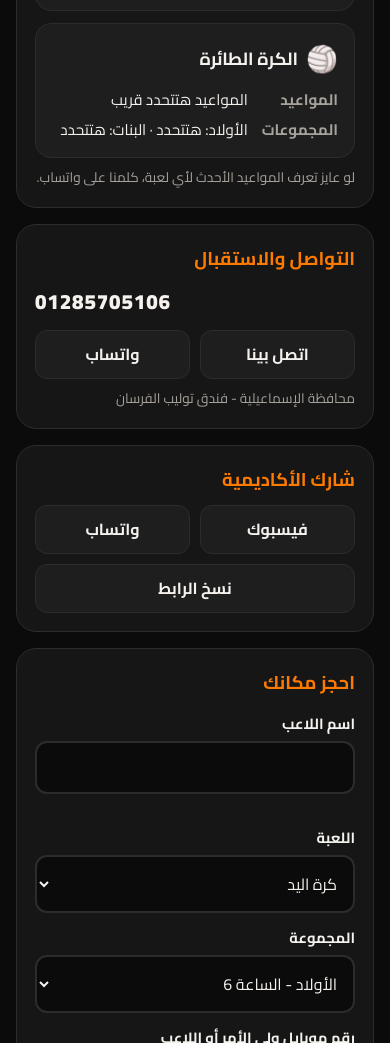
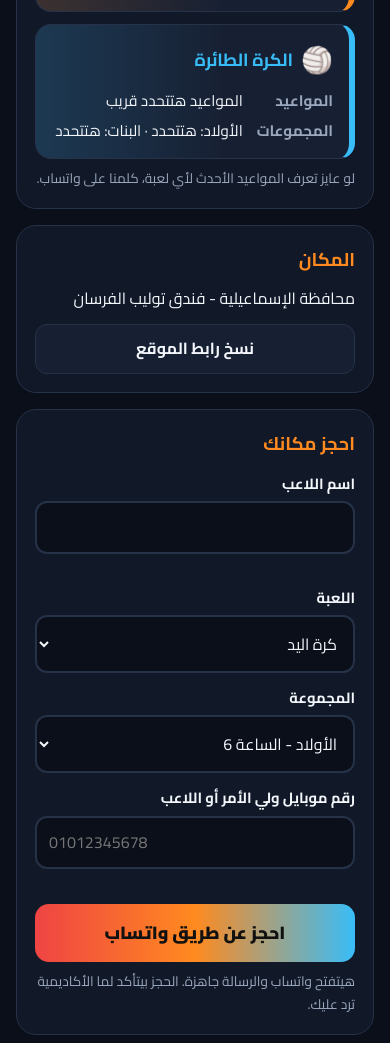
Before and after one commit to yuossif355-bit/Professional, a plain HTML site: page index.html in a window 390 px wide. Shown: the part 793-1836 px from the top of the page. Drawn offline with Linux system fonts and the light colour scheme.

Commit message:
Remove phone and social links, new per-sport color palette
Co-Authored-By: Claude Sonnet 5.5 <noreply@anthropic.com>
Claude-Session: https://claude.ai/code/session_01PYkPWppxGnjuVjqSMweABW

```diff
--- a/index.html
+++ b/index.html
@@ -5,28 +5,29 @@
 <meta name="viewport" content="width=device-width,initial-scale=1,viewport-fit=cover">
 <title>بروفيشنال أكاديمي | كرة يد · سلة · طائرة</title>
 <meta name="description" content="أكاديمية بروفيشنال الإسماعيلية: كرة يد، كرة سلة، وكرة طائرة للشباب والبنات. احجز مكانك الآن.">
-<meta name="theme-color" content="#0b0b0b">
+<meta name="theme-color" content="#0a0f1a">
 <link rel="icon" type="image/png" sizes="192x192" href="img/icon-192.png">
 <link rel="apple-touch-icon" href="img/icon-192.png">
 <link rel="preconnect" href="https://fonts.googleapis.com">
 <link rel="preconnect" href="https://fonts.gstatic.com" crossorigin>
 <link href="https://fonts.googleapis.com/css2?family=Cairo:wght@400;600;700;900&display=swap" rel="stylesheet">
 <style>
-:root{--bg:#0b0b0b;--panel:#161616;--panel-2:#1e1e1e;--line:#2c2c2c;--text:#f5f2ee;--muted:#a7a29b;--or:#ff7a00;--or-2:#ffb066}
+:root{--bg:#0a0f1a;--panel:#111827;--panel-2:#172033;--line:#263248;--text:#f3f6fb;--muted:#9aa7bd;--or:#ff8a1f;--or-2:#ffc27a;--red:#ef4444;--blue:#38bdf8;--grad:linear-gradient(90deg,#ef4444,#ff8a1f,#38bdf8)}
 *{box-sizing:border-box;margin:0;padding:0}
 body{background:var(--bg);color:var(--text);font-family:"Cairo",system-ui,sans-serif;line-height:1.7;padding-bottom:calc(28px + env(safe-area-inset-bottom,0px))}
 button,input,select{font:inherit;color:inherit}
 button,label{cursor:pointer}
 :focus-visible{outline:3px solid var(--or);outline-offset:2px}
 .wrap{max-width:720px;margin:0 auto;padding-inline:16px}
-.hero{text-align:center;padding:26px 16px 22px;background:radial-gradient(ellipse at 50% 0%,rgba(255,122,0,.28),transparent 65%);border-bottom:3px solid var(--or)}
-.hero img{width:min(240px,64vw);height:auto;border-radius:50%;box-shadow:0 0 44px rgba(255,122,0,.45)}
+.hero{text-align:center;padding:26px 16px 22px;background:radial-gradient(ellipse at 20% 0%,rgba(239,68,68,.25),transparent 55%),radial-gradient(ellipse at 80% 0%,rgba(56,189,248,.22),transparent 55%),radial-gradient(ellipse at 50% 0%,rgba(255,138,31,.22),transparent 60%);border-bottom:4px solid transparent;border-image:var(--grad) 1}
+.hero img{width:min(240px,64vw);height:auto;border-radius:50%;box-shadow:0 0 44px rgba(255,138,31,.4)}
 h1{font-size:1.7rem;font-weight:900;margin:18px 0 4px;line-height:1.3;text-wrap:balance}
 .tag{color:var(--or-2);font-weight:700}
 .card{background:var(--panel);border:1px solid var(--line);border-radius:20px;padding:18px;margin-top:16px}
 .card h2{font-size:1.15rem;margin-bottom:10px;color:var(--or)}
 .sports{display:grid;gap:12px}
-.sport{background:var(--panel-2);border:1px solid var(--line);border-radius:16px;padding:14px 16px}
+.sport{--c:var(--or);background:var(--panel-2);border:1px solid var(--line);border-inline-start:6px solid var(--c);border-radius:16px;padding:14px 16px;background-image:linear-gradient(90deg,color-mix(in srgb,var(--c) 16%,transparent),transparent 60%)}
+.sport h3{color:var(--c)}
 .sport h3{font-size:1.1rem;display:flex;align-items:center;gap:8px;margin-bottom:6px}
 .sport h3 span{font-size:1.6rem}
 dl{display:grid;grid-template-columns:auto 1fr;gap:4px 14px;font-size:.95rem}
@@ -37,9 +38,9 @@ dd{min-width:0;overflow-wrap:anywhere}
 .f{display:flex;flex-direction:column;gap:5px;margin-top:12px}
 .f label{font-weight:700;font-size:.92rem}
 .f input,.f select{background:var(--bg);border:2px solid var(--line);border-radius:12px;padding:11px 12px;min-width:0;width:100%}
-.f input:focus,.f select:focus{outline:none;border-color:var(--or)}
+.f input:focus,.f select:focus{outline:none;border-color:var(--blue)}
 .err{color:#ff7b72;font-size:.82rem;min-height:1.1em}
-.book{width:100%;margin-top:16px;background:var(--or);color:#111;border:0;border-radius:14px;padding:14px;font-weight:900;font-size:1.1rem}
+.book{width:100%;margin-top:16px;background:var(--grad);color:#111;border:0;border-radius:14px;padding:14px;font-weight:900;font-size:1.1rem}
 .note{color:var(--muted);font-size:.85rem;margin-top:8px}
 .toast{position:fixed;inset-inline:16px;bottom:calc(20px + env(safe-area-inset-bottom,0px));margin:auto;max-width:340px;background:var(--text);color:var(--bg);border-radius:12px;padding:10px 14px;text-align:center;font-weight:700;display:none}
 .toast.show{display:block}
@@ -61,22 +62,9 @@ footer{text-align:center;color:var(--muted);font-size:.85rem;margin-top:26px}
   </section>
 
   <section class="card" aria-labelledby="c">
-    <h2 id="c">التواصل والاستقبال</h2>
-    <p id="cPhone" dir="ltr" style="margin-bottom:10px;text-align:start;font-size:1.3rem;font-weight:900;letter-spacing:.04em"></p>
-    <div class="share">
-      <a id="cCall" href="#">اتصل بينا</a>
-      <a id="cWa" href="#" target="_blank" rel="noopener">واتساب</a>
-    </div>
-    <p class="note" id="cAddr"></p>
-  </section>
-
-  <section class="card" aria-labelledby="s">
-    <h2 id="s">شارك الأكاديمية</h2>
-    <div class="share">
-      <a id="fb" href="#" target="_blank" rel="noopener">فيسبوك</a>
-      <a id="wa" href="#" target="_blank" rel="noopener">واتساب</a>
-      <button type="button" id="copy">نسخ الرابط</button>
-    </div>
+    <h2 id="c">المكان</h2>
+    <p id="cAddr"></p>
+    <div class="share" style="margin-top:12px"><button type="button" id="copy">نسخ رابط الموقع</button></div>
   </section>
 
   <section class="card" aria-labelledby="b">
@@ -98,16 +86,16 @@ footer{text-align:center;color:var(--muted);font-size:.85rem;margin-top:26px}
 <script>
 /* ===== عدّل هنا بس: الرقم والعنوان واللعبات والمجموعات والمواعيد ===== */
 var CONFIG = {
-  phone: "01285705106",
+  phone: "", /* رقم الاستقبال (لسه متحطش). لما تحطه، الحجز بيفتح واتساب برسالة جاهزة */
   address: "محافظة الإسماعيلية - فندق توليب الفرسان",
   sports: [
-    { id: "handball",   name: "كرة اليد",   icon: "🤾",
+    { id: "handball",   name: "كرة اليد",   icon: "🤾", color: "#ef4444",
       days: "السبت والاتنين والأربعاء",
       groups: [ {name:"الأولاد", time:"الساعة 6"}, {name:"البنات", time:"الساعة 8"} ] },
-    { id: "basketball", name: "كرة السلة",  icon: "🏀",
+    { id: "basketball", name: "كرة السلة",  icon: "🏀", color: "#ff8a1f",
       days: "المواعيد هتتحدد قريب",
       groups: [ {name:"الأولاد", time:"هتتحدد"}, {name:"البنات", time:"هتتحدد"} ] },
-    { id: "volleyball", name: "الكرة الطائرة", icon: "🏐",
+    { id: "volleyball", name: "الكرة الطائرة", icon: "🏐", color: "#38bdf8",
       days: "المواعيد هتتحدد قريب",
       groups: [ {name:"الأولاد", time:"هتتحدد"}, {name:"البنات", time:"هتتحدد"} ] }
   ]
@@ -116,17 +104,14 @@ var CONFIG = {
 <script>
 (function(){
   var $=function(s){return document.querySelector(s)};
-  var intl="20"+CONFIG.phone.replace(/\D/g,"").replace(/^0/,"");
+  var digits=CONFIG.phone.replace(/\D/g,""),intl=digits?"20"+digits.replace(/^0/,""):"";
   $("#y").textContent=new Date().getFullYear();
-  $("#cPhone").textContent=CONFIG.phone;
-  $("#cCall").href="tel:+"+intl;
-  $("#cWa").href="https://wa.me/"+intl;
   $("#cAddr").textContent=CONFIG.address;
 
   function el(tag,cls,txt){var e=document.createElement(tag);if(cls)e.className=cls;if(txt!=null)e.textContent=txt;return e}
   var box=$("#sports"),sel=$("#sport");
   CONFIG.sports.forEach(function(s){
-    var d=el("div","sport"),h=el("h3");h.appendChild(el("span",null,s.icon));h.appendChild(document.createTextNode(s.name));
+    var d=el("div","sport"),h=el("h3");d.style.setProperty("--c",s.color);h.appendChild(el("span",null,s.icon));h.appendChild(document.createTextNode(s.name));
     var dl=el("dl");
     dl.appendChild(el("dt",null,"المواعيد"));dl.appendChild(el("dd",null,s.days));
     dl.appendChild(el("dt",null,"المجموعات"));dl.appendChild(el("dd",null,s.groups.map(function(g){return g.name+": "+g.time}).join("  ·  ")));
@@ -140,9 +125,7 @@ var CONFIG = {
   }
   sel.addEventListener("change",fillGroups);fillGroups();
 
-  var url=location.href.split("#")[0],t=encodeURIComponent("أكاديمية بروفيشنال الإسماعيلية");
-  $("#fb").href="https://www.facebook.com/sharer/sharer.php?u="+encodeURIComponent(url);
-  $("#wa").href="https://wa.me/?text="+t+"%20"+encodeURIComponent(url);
+  var url=location.href.split("#")[0];
   function toast(m){var e=$("#toast");e.textContent=m;e.classList.add("show");clearTimeout(toast._t);toast._t=setTimeout(function(){e.classList.remove("show")},2200)}
   $("#copy").addEventListener("click",function(){
     if(navigator.clipboard&&navigator.clipboard.writeText)navigator.clipboard.writeText(url).then(function(){toast("تم نسخ الرابط بنجاح!")},function(){toast(url)});else toast(url);
@@ -153,6 +136,7 @@ var CONFIG = {
     $("#whoErr").textContent=who?"":"اكتب اسم اللاعب.";if(!who)ok=false;
     if(!/^01[0125]\d{8}$/.test(ph)){$("#phErr").textContent="اكتب رقم موبايل مصري صحيح، زي 01012345678.";ok=false}else $("#phErr").textContent="";
     if(!ok)return;
+    if(!intl){toast("الحجز هيشتغل قريب، رقم الاستقبال لسه متحطش.");return}
     var sp=CONFIG.sports.filter(function(x){return x.id===sel.value})[0];
     var msg="طلب حجز في أكاديمية بروفيشنال الإسماعيلية\nاللعبة: "+sp.name+"\nاسم اللاعب: "+who+"\nالمجموعة: "+$("#grp").value+"\nرقم التواصل: "+ph;
     location.href="https://wa.me/"+intl+"?text="+encodeURIComponent(msg);
```
Also changed, not shown: admin/index.html (+8 -5 lines).
